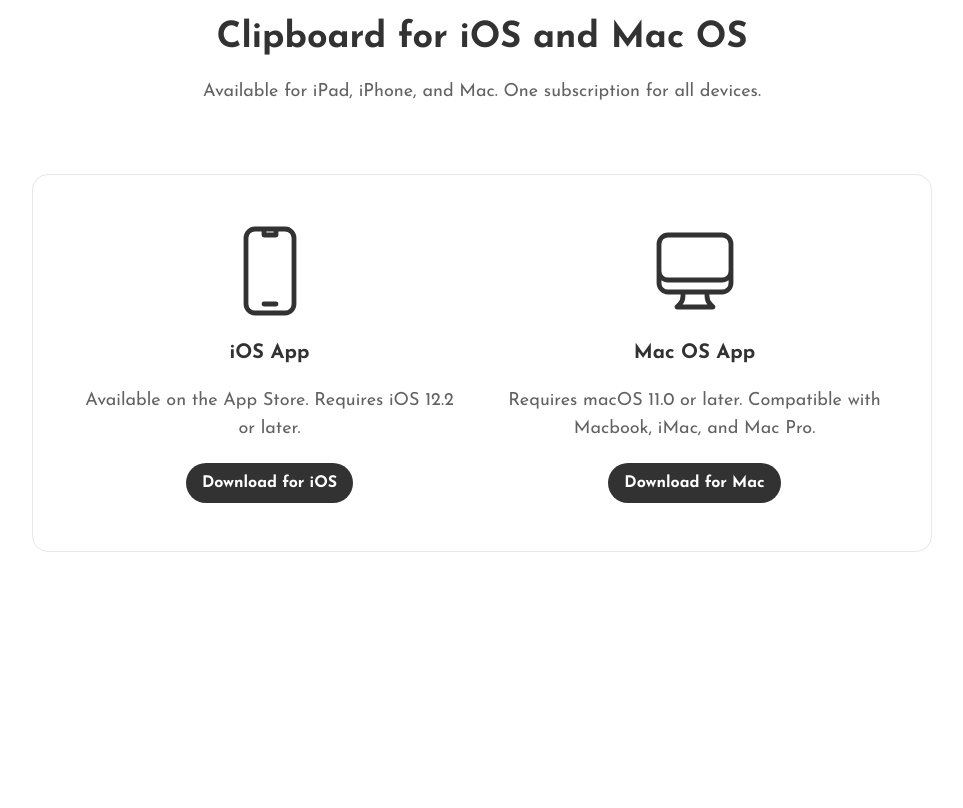
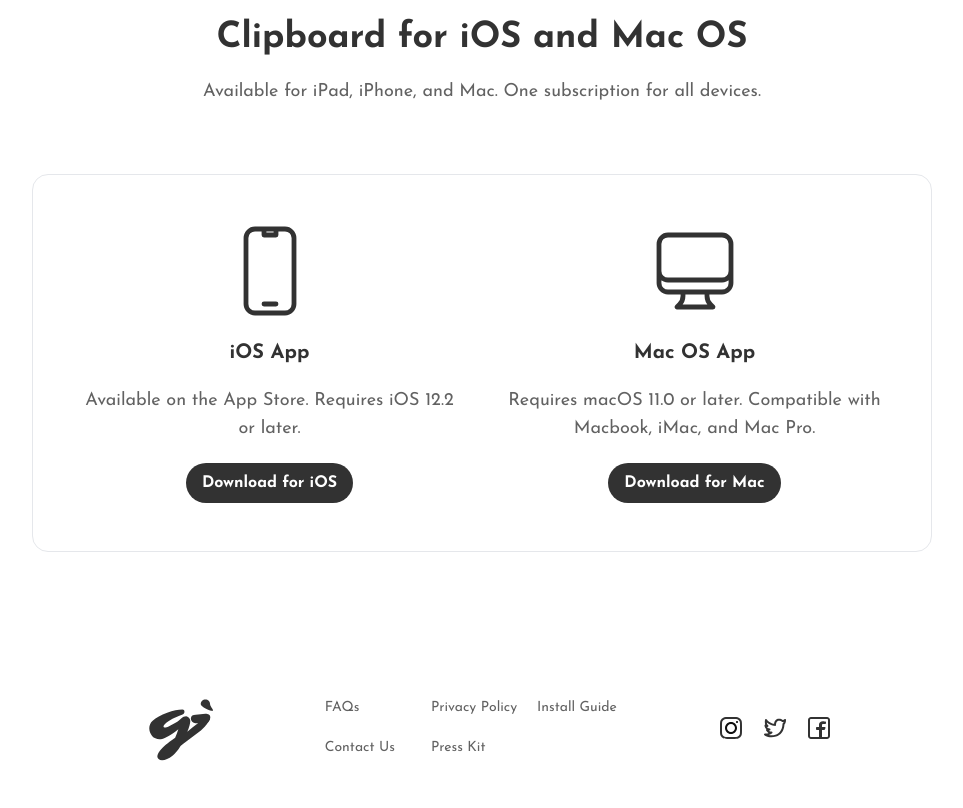
Before and after one commit to getimad/clipboard, a website: page src/index.html in a window 1280 px wide. Shown: the part 2876-3684 px from the top of the page, without its empty margins (158-1121 px from the left). Before the commit the page ends 3428 px from the top, so only its background shows below. Drawn offline with Linux system fonts and the light colour scheme.

Commit message:
Add footer with its style

```diff
--- a/src/index.html
+++ b/src/index.html
@@ -242,6 +242,37 @@
           </div>
         </div>
       </section>
+
+      <!-- Footer -->
+      <footer class="flex flex-row mx-auto items-center gap-24 py-8">
+        <div>
+          <img class="w-24 h-24" src="./images/white-logo-box.svg" />
+        </div>
+        <nav class="grid grid-cols-3 grid-rows-2 gap-5">
+          <a class="link" href="#">FAQs</a>
+          <a class="link" href="#">Privacy Policy</a>
+          <a class="link" href="#">Install Guide</a>
+          <a class="link" href="#">Contact Us</a>
+          <a class="link" href="#">Press Kit</a>
+        </nav>
+        <div class="flex flex-row items-center gap-5">
+          <img
+            class="w-6 h-6 text-secondary"
+            src="./images/social-icons/instagram-svgrepo-com.svg"
+            alt="Instagram"
+          />
+          <img
+            class="w-6 h-6 text-secondary"
+            src="./images/social-icons/twitter-svgrepo-com.svg"
+            alt="Twitter"
+          />
+          <img
+            class="w-6 h-6 text-secondary"
+            src="./images/social-icons/facebook-svgrepo-com.svg"
+            alt="Facebook"
+          />
+        </div>
+      </footer>
     </div>
   </body>
 </html>
```
Also changed, not shown: src/output.css.
